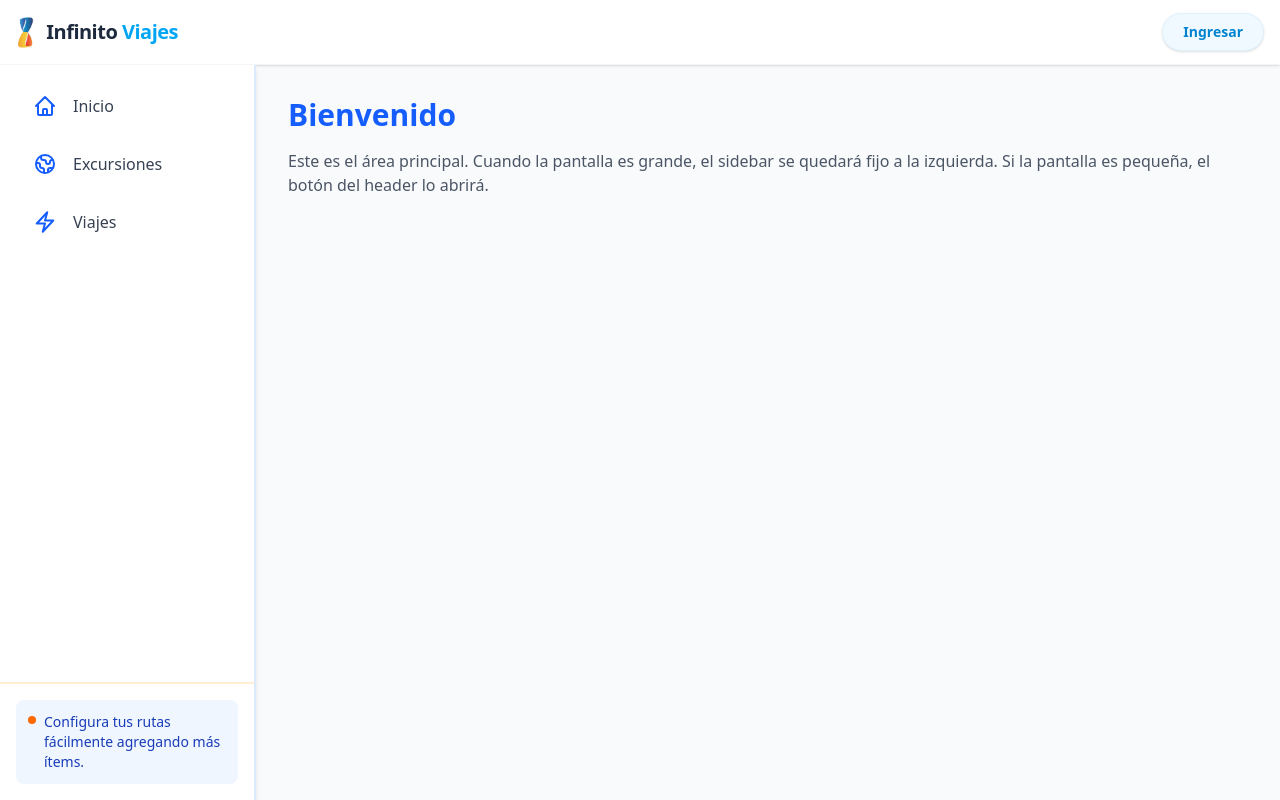
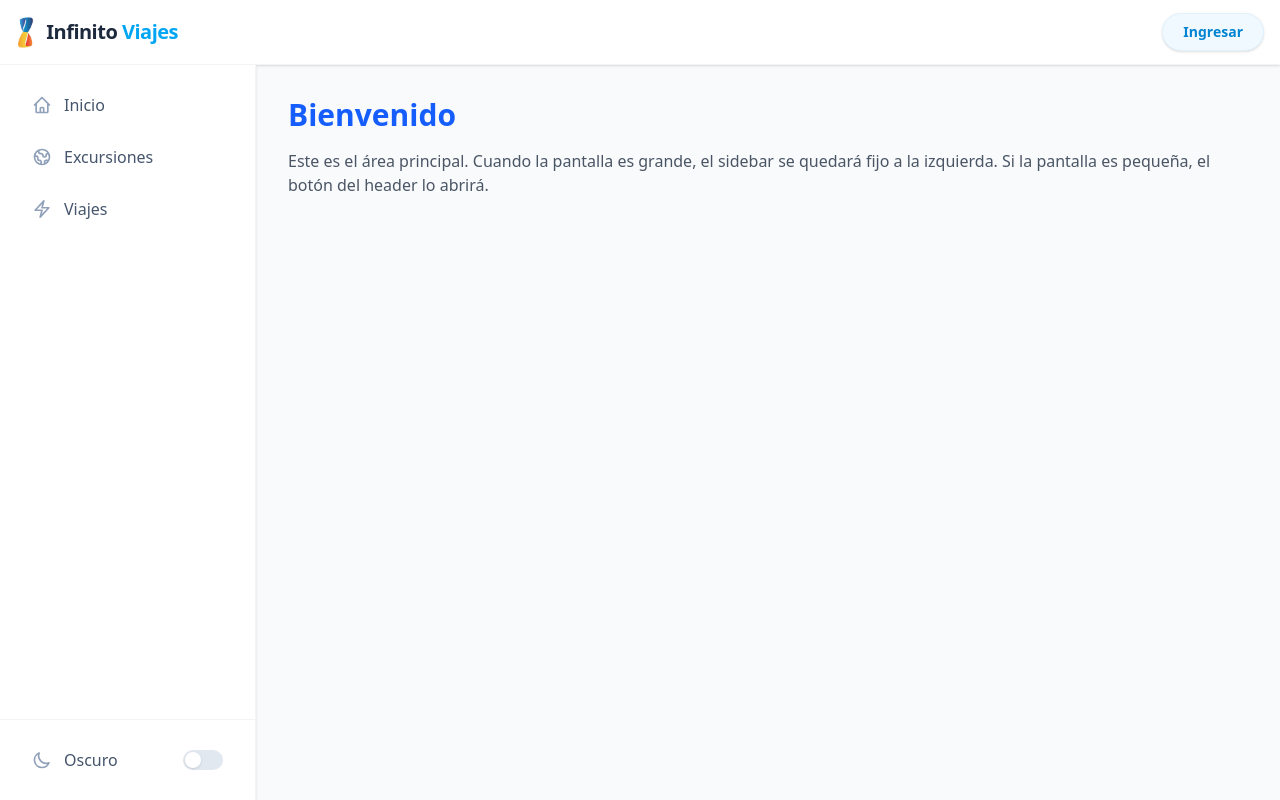
Before and after one commit to JLluviera/infinitoFront, an Angular app: page / in a window 1280 px wide. Built offline with nearby package versions, Linux system fonts and the light colour scheme.

Commit message:
Mejora el sidebar

```diff
--- a/src/app/components/sidebar.component/sidebar.component.html
+++ b/src/app/components/sidebar.component/sidebar.component.html
@@ -1,43 +1,36 @@
-<!-- Overlay oscuro para móviles (se muestra solo si isOpen es true) -->
+<!-- Overlay oscuro para móviles -->
 @if (isOpen) {
-  <div class="absolute inset-0 bg-black/20 z-40 md:hidden backdrop-blur-sm" (click)="onClose()"></div>
+  <div class="absolute inset-0 bg-slate-900/20 z-40 md:hidden backdrop-blur-sm" (click)="onClose()"></div>
 }
 
 <!-- Contenedor principal del Sidebar -->
-<!-- En móviles: se desliza desde la izquierda. En PC (md): siempre visible y estático -->
 <aside
-  class="absolute inset-y-0 left-0 w-64 bg-white border-r-2 border-blue-100 shadow-md z-50 transform transition-transform duration-300 md:relative md:h-full md:translate-x-0 flex flex-col shrink-0"
+  class="absolute inset-y-0 left-0 w-64 bg-white border-r border-gray-100 shadow-sm z-50 transform transition-transform duration-300 md:relative md:h-full md:translate-x-0 flex flex-col shrink-0"
   [class.-translate-x-full]="!isOpen"
   [class.translate-x-0]="isOpen"
 >
-  <!-- Contenedor de los enlaces con scroll por si hay muchos ítems -->
-  <nav class="flex-1 overflow-y-auto p-4 flex flex-col gap-2">
+  <!-- Contenedor de los enlaces -->
+  <nav class="flex-1 overflow-y-auto p-4 flex flex-col gap-1">
 
-    <!-- ========================================== -->
-    <!-- INICIO DEL CONTENEDOR PARA COPIAR Y PEGAR  -->
-    <!-- ========================================== -->
-    <a href="#" class="flex items-center gap-4 px-4 py-3 text-gray-700 rounded-xl hover:bg-blue-50 hover:text-orange-500 transition-all group font-medium border border-transparent hover:border-blue-100 cursor-pointer">
-      <!-- Ícono base azul, al hacer hover pasa a naranja -->
-      <svg xmlns="http://www.w3.org/2000/svg" class="w-6 h-6 text-blue-600 group-hover:text-orange-500 transition-colors" fill="none" viewBox="0 0 24 24" stroke="currentColor" stroke-width="2">
+    <!-- ÍTEM BASE PARA COPIAR Y PEGAR -->
+    <a href="#" class="flex items-center gap-3 px-4 py-3 text-slate-600 rounded-xl hover:bg-sky-50 hover:text-sky-700 transition-all group font-medium cursor-pointer">
+      <svg xmlns="http://www.w3.org/2000/svg" class="w-5 h-5 text-slate-400 group-hover:text-sky-500 transition-colors" fill="none" viewBox="0 0 24 24" stroke="currentColor" stroke-width="2">
         <path stroke-linecap="round" stroke-linejoin="round" d="M3 12l2-2m0 0l7-7 7 7M5 10v10a1 1 0 001 1h3m10-11l2 2m-2-2v10a1 1 0 01-1 1h-3m-6 0a1 1 0 001-1v-4a1 1 0 011-1h2a1 1 0 011 1v4a1 1 0 001 1m-6 0h6" />
       </svg>
       <span>Inicio</span>
     </a>
-    <!-- ========================================== -->
-    <!-- FIN DEL CONTENEDOR PARA COPIAR Y PEGAR     -->
-    <!-- ========================================== -->
 
     <!-- ÍTEM: Excursiones -->
-    <a href="#" class="flex items-center gap-4 px-4 py-3 text-gray-700 rounded-xl hover:bg-blue-50 hover:text-orange-500 transition-all group font-medium border border-transparent hover:border-blue-100 cursor-pointer">
-      <svg xmlns="http://www.w3.org/2000/svg" class="w-6 h-6 text-blue-600 group-hover:text-orange-500 transition-colors" fill="none" viewBox="0 0 24 24" stroke="currentColor" stroke-width="2">
+    <a href="#" class="flex items-center gap-3 px-4 py-3 text-slate-600 rounded-xl hover:bg-sky-50 hover:text-sky-700 transition-all group font-medium cursor-pointer">
+      <svg xmlns="http://www.w3.org/2000/svg" class="w-5 h-5 text-slate-400 group-hover:text-sky-500 transition-colors" fill="none" viewBox="0 0 24 24" stroke="currentColor" stroke-width="2">
         <path stroke-linecap="round" stroke-linejoin="round" d="M3.055 11H5a2 2 0 012 2v1a2 2 0 002 2 2 2 0 012 2v2.945M8 3.935V5.5A2.5 2.5 0 0010.5 8h.5a2 2 0 012 2 2 2 0 104 0 2 2 0 012-2h1.064M15 20.488V18a2 2 0 012-2h3.064M21 12a9 9 0 11-18 0 9 9 0 0118 0z" />
       </svg>
       <span>Excursiones</span>
     </a>
 
     <!-- ÍTEM: Viajes -->
-    <a href="#" class="flex items-center gap-4 px-4 py-3 text-gray-700 rounded-xl hover:bg-blue-50 hover:text-orange-500 transition-all group font-medium border border-transparent hover:border-blue-100 cursor-pointer">
-      <svg xmlns="http://www.w3.org/2000/svg" class="w-6 h-6 text-blue-600 group-hover:text-orange-500 transition-colors" fill="none" viewBox="0 0 24 24" stroke="currentColor" stroke-width="2">
+    <a href="#" class="flex items-center gap-3 px-4 py-3 text-slate-600 rounded-xl hover:bg-sky-50 hover:text-sky-700 transition-all group font-medium cursor-pointer">
+      <svg xmlns="http://www.w3.org/2000/svg" class="w-5 h-5 text-slate-400 group-hover:text-sky-500 transition-colors" fill="none" viewBox="0 0 24 24" stroke="currentColor" stroke-width="2">
         <path stroke-linecap="round" stroke-linejoin="round" d="M3.75 13.5l10.5-11.25L12 10.5h8.25L9.75 21.75 12 13.5H3.75z" />
       </svg>
       <span>Viajes</span>
@@ -45,11 +38,24 @@
 
   </nav>
 
-  <!-- Decoración en la parte inferior (Opcional) -->
-  <div class="p-4 mt-auto border-t-2 border-orange-100">
-    <div class="bg-blue-50 rounded-lg p-3 text-sm text-blue-800 flex items-start gap-2">
-      <span class="w-2 h-2 rounded-full bg-orange-500 mt-1 shrink-0"></span>
-      <p>Configura tus rutas fácilmente agregando más ítems.</p>
-    </div>
+  <!-- Switch de Modo Oscuro en la parte inferior -->
+  <div class="p-4 mt-auto border-t border-gray-100">
+    <!-- Aquí puedes agregar un (click)="toggleDarkMode()" más adelante -->
+    <button class="w-full flex items-center justify-between px-4 py-3 text-slate-600 hover:bg-slate-50 rounded-xl transition-all cursor-pointer group">
+
+      <div class="flex items-center gap-3 font-medium">
+        <svg xmlns="http://www.w3.org/2000/svg" class="w-5 h-5 text-slate-400 group-hover:text-slate-600 transition-colors" fill="none" viewBox="0 0 24 24" stroke="currentColor" stroke-width="2">
+          <path stroke-linecap="round" stroke-linejoin="round" d="M20.354 15.354A9 9 0 018.646 3.646 9.003 9.003 0 0012 21a9.003 9.003 0 008.354-5.646z" />
+        </svg>
+        <span>Oscuro</span>
+      </div>
+
+      <!-- Diseño visual del Toggle (falso por ahora) -->
+      <div class="w-10 h-5 bg-slate-200 rounded-full relative flex items-center transition-colors group-hover:bg-slate-300">
+        <!-- El circulito (para modo activo cambiar left-0.5 por right-0.5 y bg-white) -->
+        <div class="w-4 h-4 bg-white rounded-full absolute left-0.5 shadow-sm transition-all"></div>
+      </div>
+
+    </button>
   </div>
 </aside>
```
